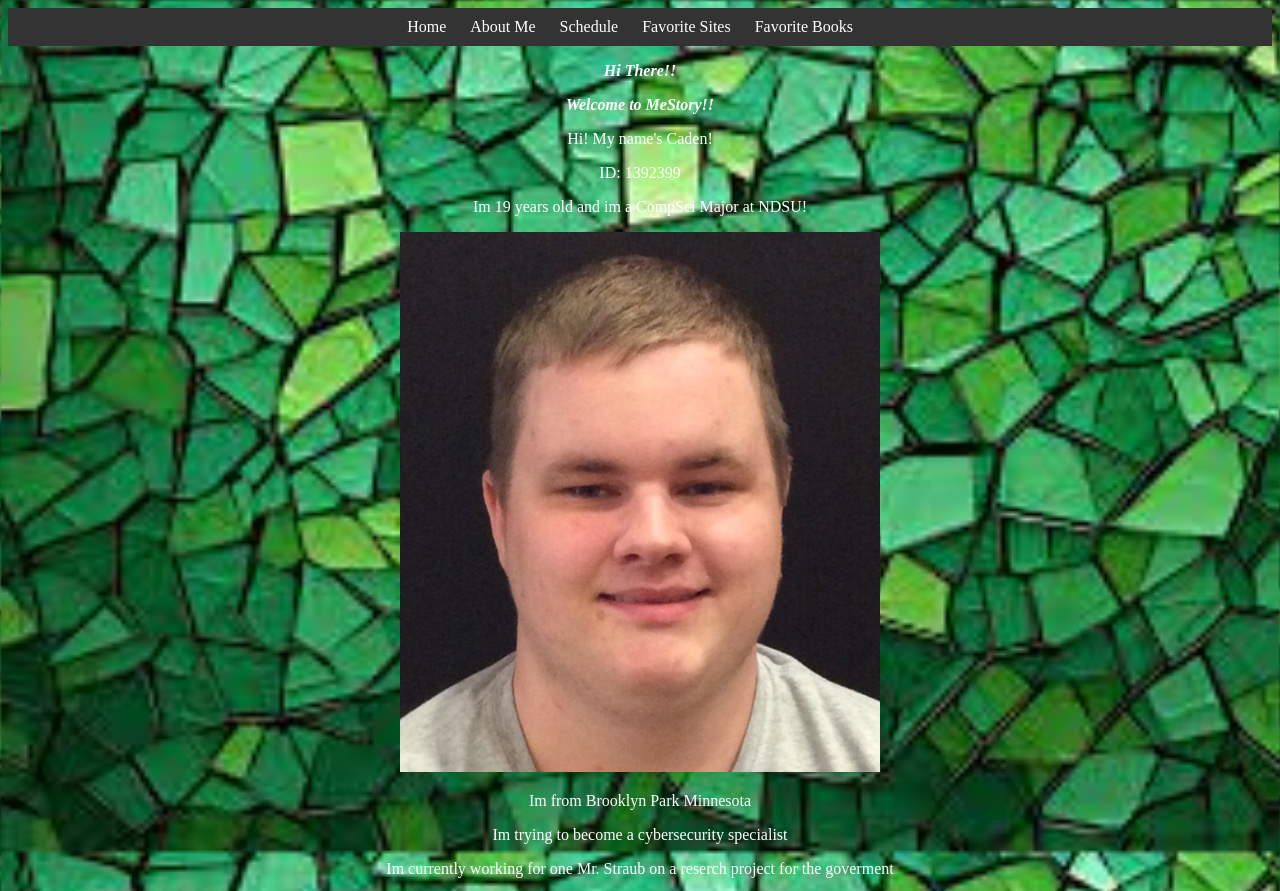
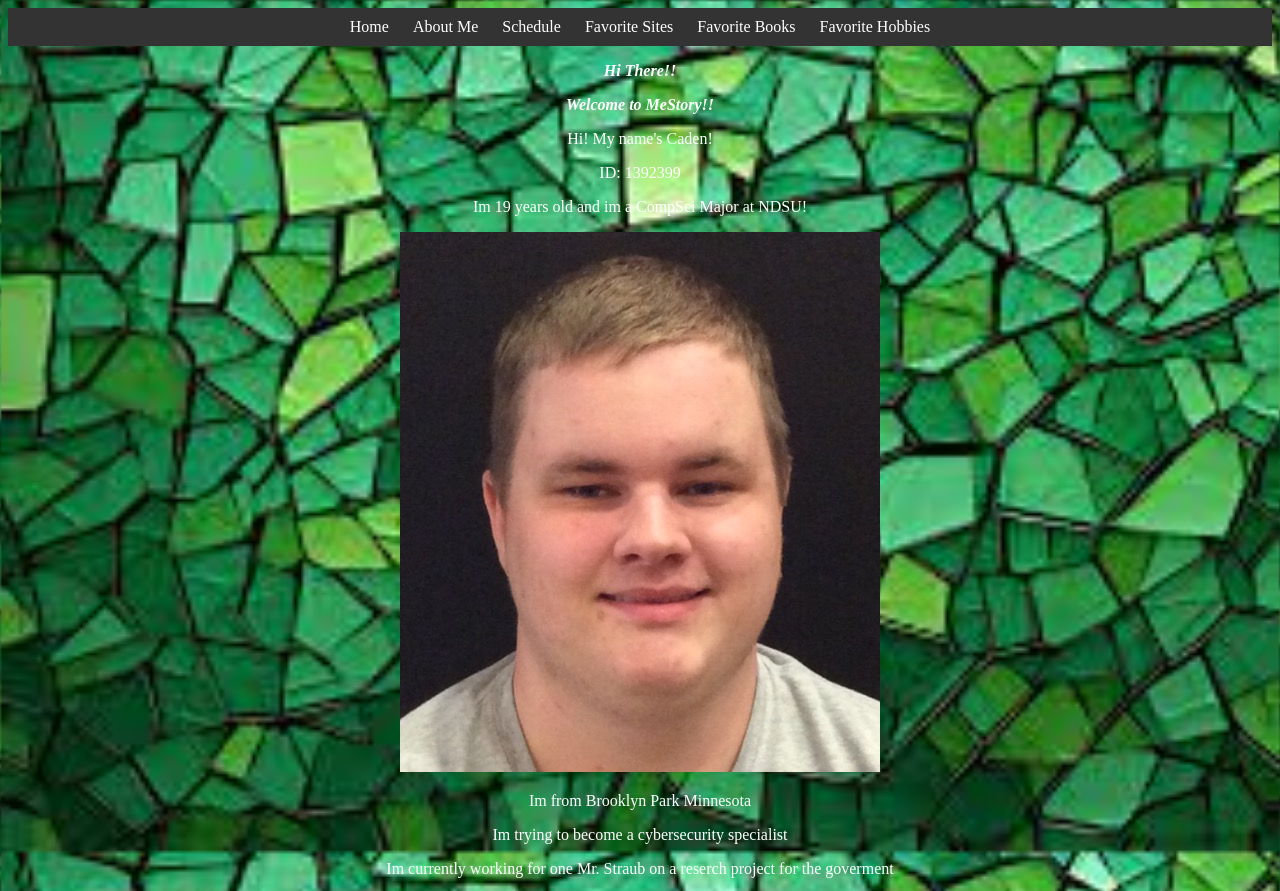
Before and after one commit to CSCI313-Spring2024/assignment-2-CaHolth, a plain HTML site: page index.html in a window 1280 px wide. Shown: the top 891 px of the page. Drawn offline with Linux system fonts and the light colour scheme.

Commit message:
fixing nav lables

```diff
--- a/index.html
+++ b/index.html
@@ -13,7 +13,7 @@
             <a href="#schedule">Schedule</a>
             <a href="#sites">Favorite Sites</a>
             <a href="#books">Favorite Books</a>
-            <a href="#hobbies"></a>
+            <a href="#hobbies">Favorite Hobbies</a>
         </nav>
         <div id = "home"></div>
         <p><b><i>Hi There!!</i></b></p>
```
